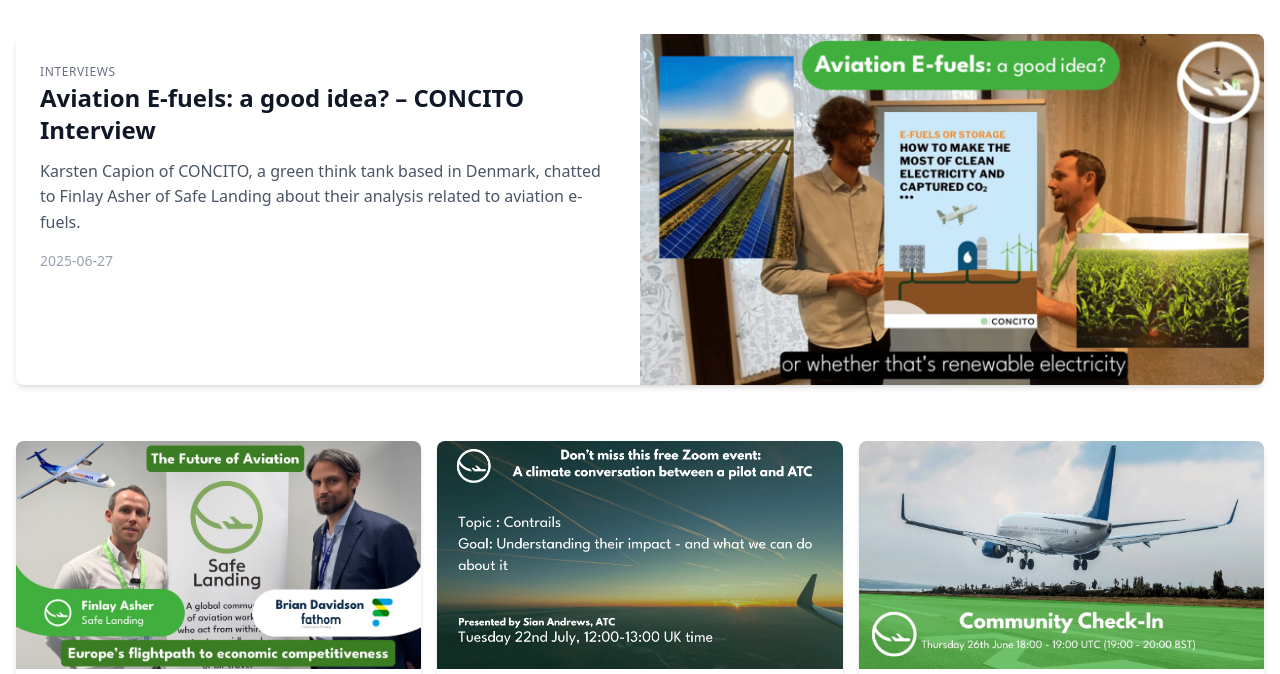
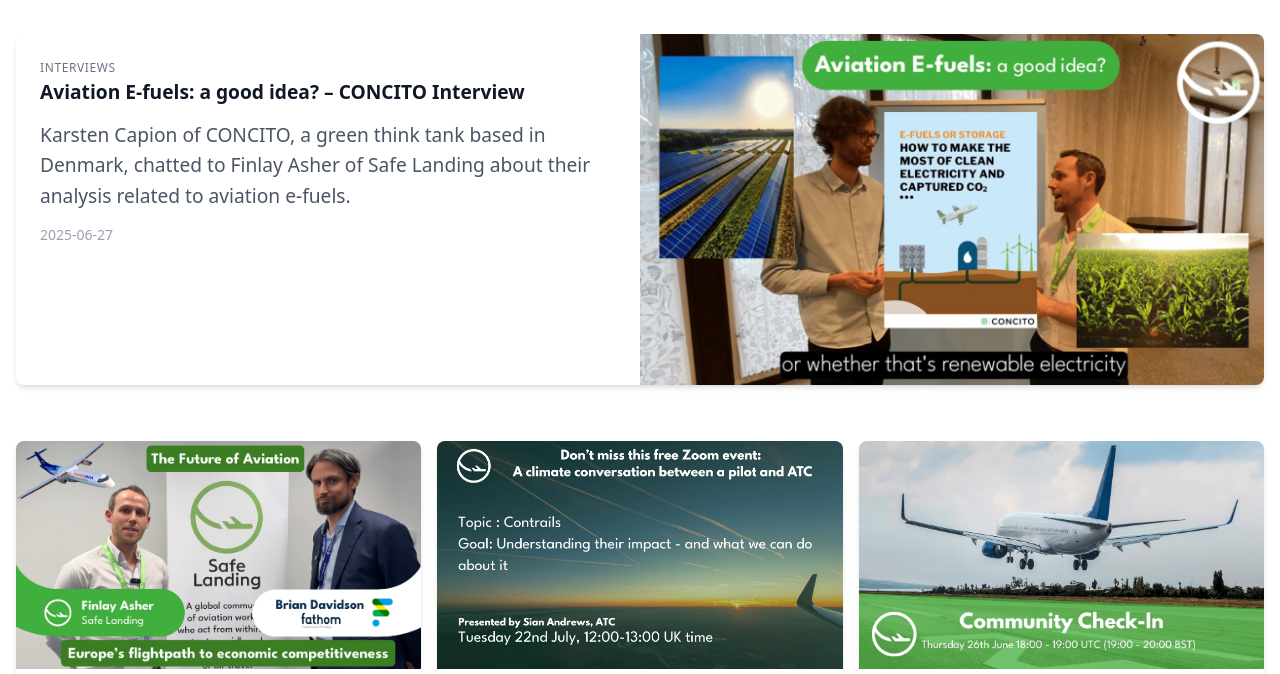
Before and after one commit to mt-517/safe-landing, a website: page news.html in a window 1280 px wide. Shown: the part 126-800 px from the top of the page. Drawn offline with Linux system fonts and the light colour scheme.

Commit message:
news columns

```diff
--- a/css/style.css
+++ b/css/style.css
@@ -89,13 +89,21 @@
   gap: 1rem;
 }
 
-@media (min-width: 700px) {
+@media (min-width: 500px) {
   #news-container {
     grid-template-columns: 1fr 1fr;
+    font-size: smaller;
+  }
+  .story p, h3{
+    font-size: .9rem;
+  }
+  .top-story h3, p{
+    font-size: 1.2rem;
   }
   .top-story {
     grid-column: 1 / span 2;
   }
+
   .divider {
     grid-column: 1 / span 2;
   }
@@ -109,6 +117,9 @@
   }
   .divider {
     grid-column: 1 / span 3;
+  }
+    .story p, h3{
+    font-size: 1.1rem;
   }
 }
 
--- a/js/news.js
+++ b/js/news.js
@@ -23,13 +23,13 @@
       link.href = `articles/${article.file}`;
       link.className = index === 0
         ? 'top-story block mb-10 rounded-lg overflow-hidden shadow-md hover:shadow-lg transition-transform transform hover:-translate-y-1'
-        : 'block mb-10 rounded-lg overflow-hidden shadow-md hover:shadow-lg transition-transform transform hover:-translate-y-1';
+        : 'story block mb-10 rounded-lg overflow-hidden shadow-md hover:shadow-lg transition-transform transform hover:-translate-y-1';
 
       const imgEl = `<img src="${article.image || 'placeholder.jpg'}" alt="${article.title}" class="${index===0 ? 'w-full md:w-1/2 object-cover' : 'col-span-1 object-cover'}">`;
       const textEl = `
         <div class="${'p-6 col-span-2'}">
           <span class="text-xs uppercase tracking-wider text-gray-500">${article.category}</span>
-          <h3 class="text-2xl font-bold mb-2">${article.title}</h3>
+          <h3 class="card-title font-bold mb-2">${article.title}</h3>
           <p class="text-gray-600 mb-4">${article.summary}</p>
           <time class="text-sm text-gray-400">${article.date}</time>
         </div>
--- a/news.html
+++ b/news.html
@@ -29,7 +29,7 @@
       </div>
       <div id="nav-menu" class="md:hidden hidden bg-white border-t border-gray-200">
         <a href="news.html" class="block px-4 py-2 hover:bg-gray-100">News</a>
-        <a href="media-and-press.html" class="block px-4 py-2 hover:bg-gray-100">Media & Press</a>
+        <a href="media-and-press.html" class="block px-4 py-2 hover:bg-gray-100">Media &amp; Press</a>
         <a href="visioning-assembly.html" class="block px-4 py-2 hover:bg-gray-100">Visioning Assembly</a>
         <a href="meet-the-crew.html" class="block px-4 py-2 hover:bg-gray-100">Meet the Crew</a>
         <a href="faqs.html" class="block px-4 py-2 hover:bg-gray-100">FAQs</a>
```
Also changed, not shown: 1 other file.
